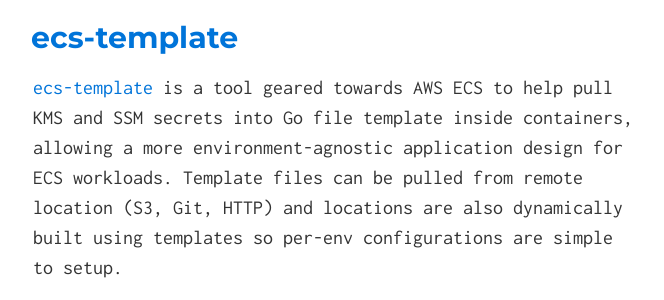
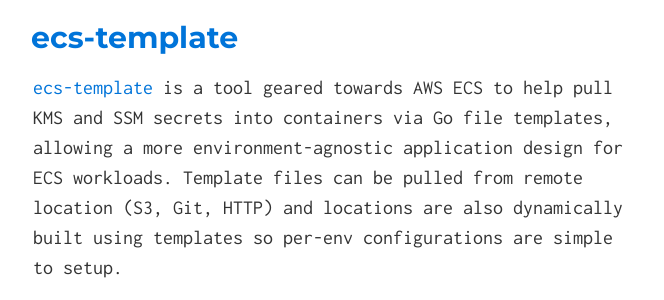
Before and after one commit to ian-d/ian-d.github.io, a Jekyll site: the page built from index.md, in a window 1280 px wide. Shown: the part 737-1037 px from the top of the page, without its empty margins (307-971 px from the left). Built offline with Jekyll 4.4.1, drawn with Linux system fonts in a browser that asks for light colours.

Commit message:
Me type good one day.

```diff
--- a/index.md
+++ b/index.md
@@ -14,7 +14,7 @@ Here's some other stuff I'm responsible for:
 [gripsweat.com](https://gripsweat.com) is a **big**, searchable archive of vinyl record sales and auctions and includes images and audio clips. Thousands of items are added daily and right now there's 10+ million entries along with 500+ thousand audio clips. (Ruby, Python, PostgreSQL, Docker, AWS)
 
 ## [ecs-template](https://github.com/CU-CloudCollab/ecs-template)
-[ecs-template](https://github.com/CU-CloudCollab/ecs-template) is a tool geared towards AWS ECS to help pull KMS and SSM secrets into Go file template inside containers, allowing a more environment-agnostic application design for ECS workloads. Template files can be pulled from remote location (S3, Git, HTTP) and locations are also dynamically built using templates so per-env configurations are simple to setup.
+[ecs-template](https://github.com/CU-CloudCollab/ecs-template) is a tool geared towards AWS ECS to help pull KMS and SSM secrets into containers via Go file templates, allowing a more environment-agnostic application design for ECS workloads. Template files can be pulled from remote location (S3, Git, HTTP) and locations are also dynamically built using templates so per-env configurations are simple to setup.
 
 
 ## [cu-sts](https://github.com/CU-CloudCollab/cu-sts)
```
